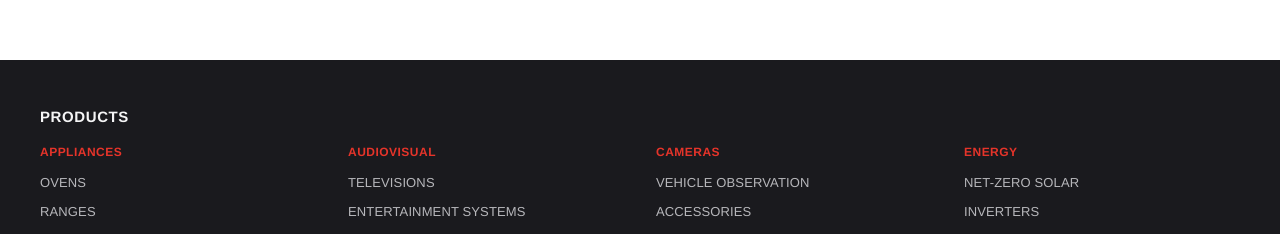
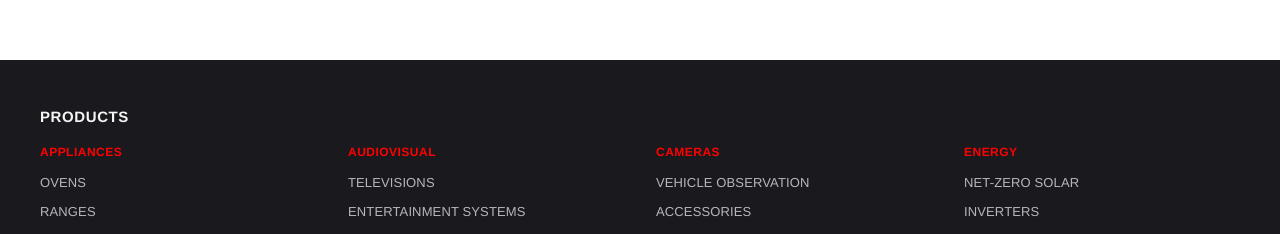
Before and after one commit to Aidiko/gt, a React (Vite) app: page / in a window 1280 px wide. Shown: the part 768-1002 px from the top of the page. Built offline with nearby package versions, Linux system fonts and the light colour scheme; a web font is replaced by a local one.

Commit message:
cursor default

```diff
--- a/src/components/Footer/Footer.css
+++ b/src/components/Footer/Footer.css
@@ -22,6 +22,7 @@
 	text-transform: uppercase;
 	color: #f5f5f6;
 	margin-bottom: 20px;
+	cursor: default;
 }
 
 .footer-heading.small {
@@ -33,8 +34,9 @@
 	font-weight: 700;
 	letter-spacing: 0.04em;
 	text-transform: uppercase;
-	color: #e5342a;
+	color: red;
 	margin-bottom: 14px;
+	cursor: default;
 }
 
 .products-grid {
```
